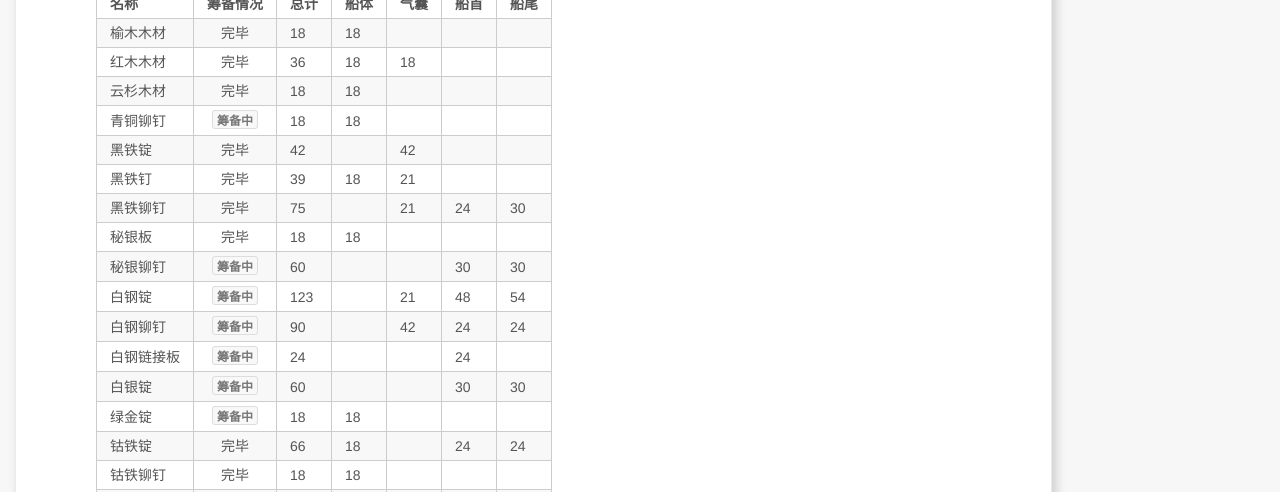
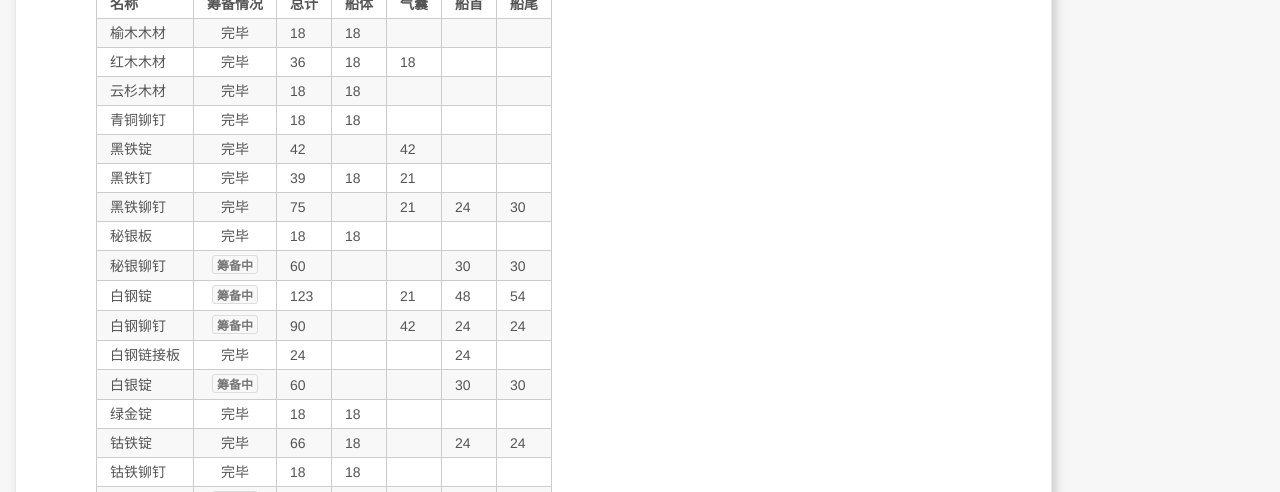
Before and after one commit to tokinonagare/tokinonagare.github.io, a Jekyll site: the page built from _posts/2015-10-15-ffxiv_Airship_Material.md, in a window 1280 px wide and 900 px high. Shown: the part 408-900 px from the top of the window. Built offline with Jekyll 4.4.1, drawn with Linux system fonts in a browser that asks for light colours; Markdown is read by kramdown in place of the engine named in the settings; comment, search, counter and statistics services are not loaded.

Commit message:
ffxiv_Airship_Material筹备更新

```diff
--- a/_posts/2015-10-15-ffxiv_Airship_Material.md
+++ b/_posts/2015-10-15-ffxiv_Airship_Material.md
@@ -18,7 +18,7 @@ __『注：需要HQ材料』__
 榆木木材	|完毕	|18	|18	|	|	|
 红木木材	|完毕	|36	|18	|18	|	|
 云杉木材	|完毕	|18	|18	|	|	|
-青铜铆钉	|**`筹备中`**	|18	|18	|	|	|
+青铜铆钉	|完毕	|18	|18	|	|	|
 黑铁锭	|完毕	|42	|	|42	|	|
 黑铁钉	|完毕	|39	|18	|21	|	|
 黑铁铆钉	|完毕	|75	|	|21	|24	|30
@@ -26,9 +26,9 @@ __『注：需要HQ材料』__
 秘银铆钉	|**`筹备中`**	|60	|	|	|30	|30
 白钢锭	|**`筹备中`**	|123	|	|21	|48	|54
 白钢铆钉	|**`筹备中`**	|90	|	|42	|24	|24
-白钢链接板	|**`筹备中`**	|24	|	|	|24	|
+白钢链接板	|完毕	|24	|	|	|24	|
 白银锭	|**`筹备中`**	|60	|	|	|30	|30
-绿金锭	|**`筹备中`**	|18	|18	|	|	|
+绿金锭	|完毕	|18	|18	|	|	|
 钴铁锭	|完毕	|66	|18	|	|24	|24
 钴铁铆钉	|完毕	|18	|18	|	|	|
 钴铁链接板	|**`筹备中`**	|48	|	|	|24	|24
```
